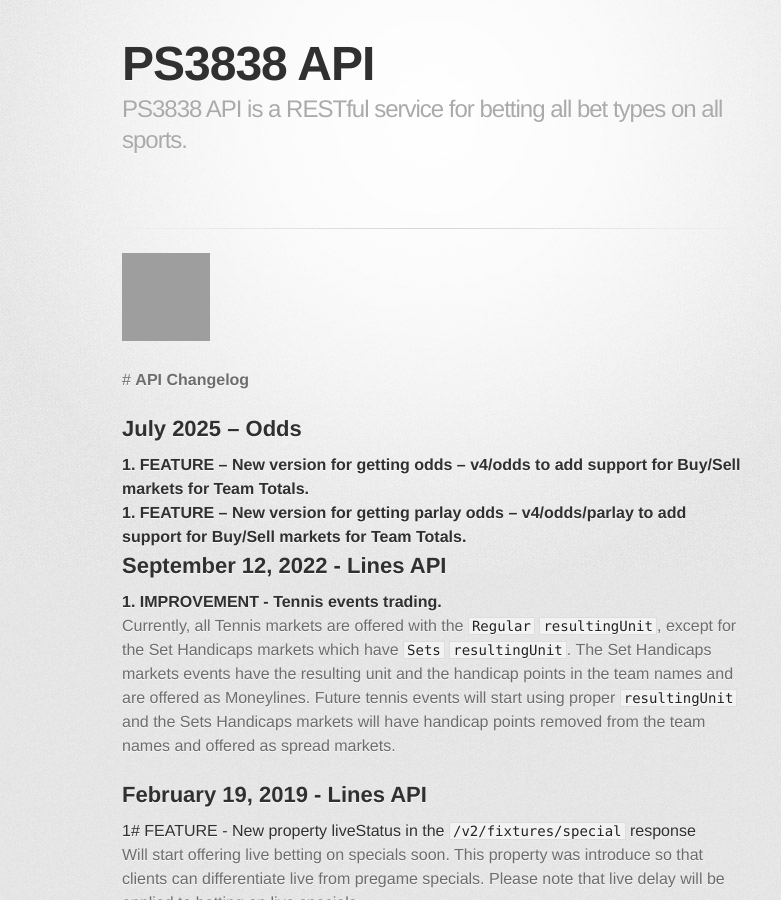
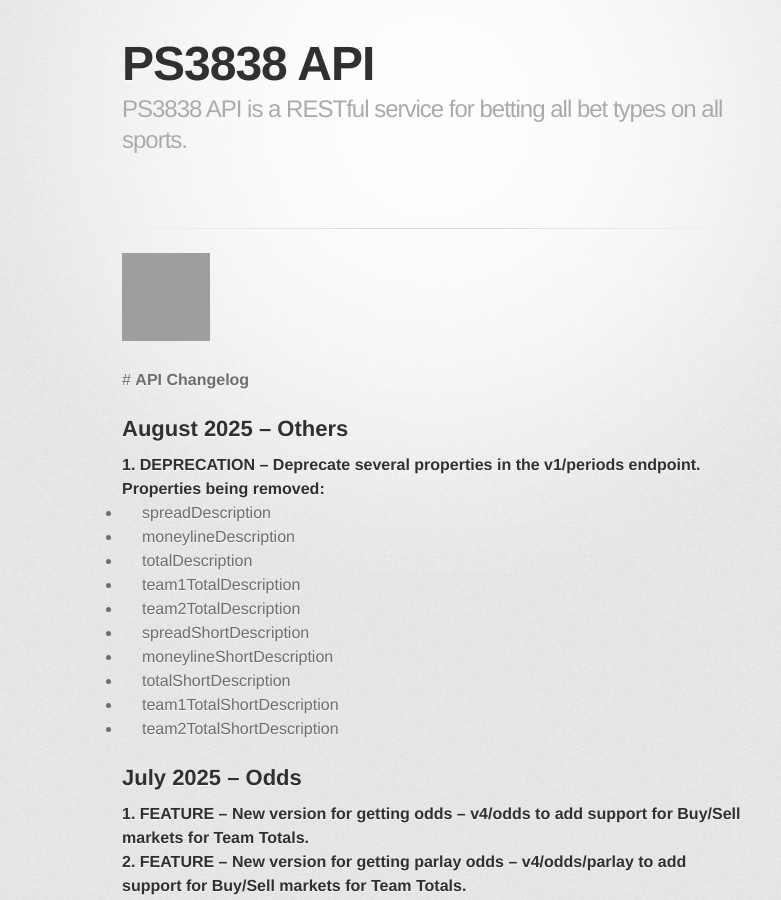
Before and after one commit to ps3838api/ps3838api.github.io, a Jekyll site: the page built from ChangesLog.md, in a window 1280 px wide and 900 px high, cut to the strip 0-900 px from the top of the window. Shown: the whole strip, without its empty margins (208-989 px from the left). Built offline with Jekyll 4.4.1, drawn with Linux system fonts in a browser that asks for light colours; some web fonts are replaced; our own code applies the rules of GitHub Pages for plain Markdown files; grey boxes are pictures that could not be loaded.

Commit message:
Update ChangesLog.md

```diff
--- a/ChangesLog.md
+++ b/ChangesLog.md
@@ -3,11 +3,26 @@
 
  #  **API Changelog**
 
+## August 2025 – Others
+
+#### 1. DEPRECATION – Deprecate several properties in the v1/periods endpoint. Properties being removed:
+  + spreadDescription
+  + moneylineDescription
+  + totalDescription
+  + team1TotalDescription
+  + team2TotalDescription
+  + spreadShortDescription
+  + moneylineShortDescription
+  + totalShortDescription
+  + team1TotalShortDescription
+  + team2TotalShortDescription
+
+
 ## July 2025 – Odds
 
 #### 1. FEATURE – New version for getting odds – v4/odds to add support for Buy/Sell markets for Team Totals.
 
-#### 1. FEATURE – New version for getting parlay odds – v4/odds/parlay to add support for Buy/Sell markets for Team Totals.
+#### 2. FEATURE – New version for getting parlay odds – v4/odds/parlay to add support for Buy/Sell markets for Team Totals.
 
 
 ## September 12, 2022 - Lines API
```
